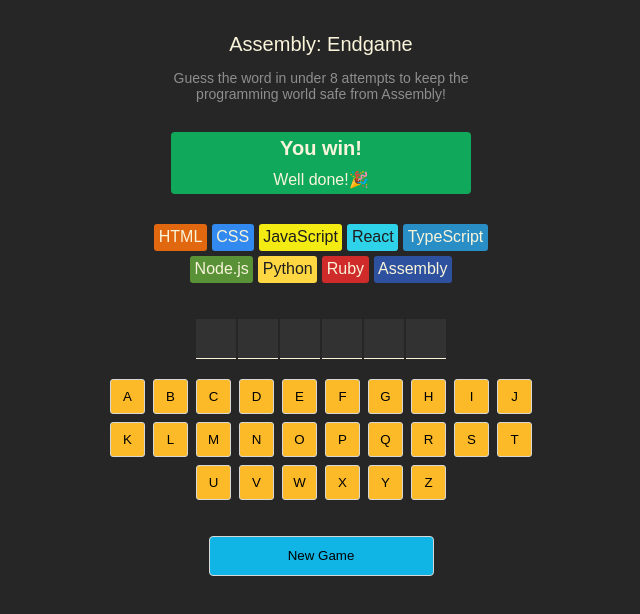
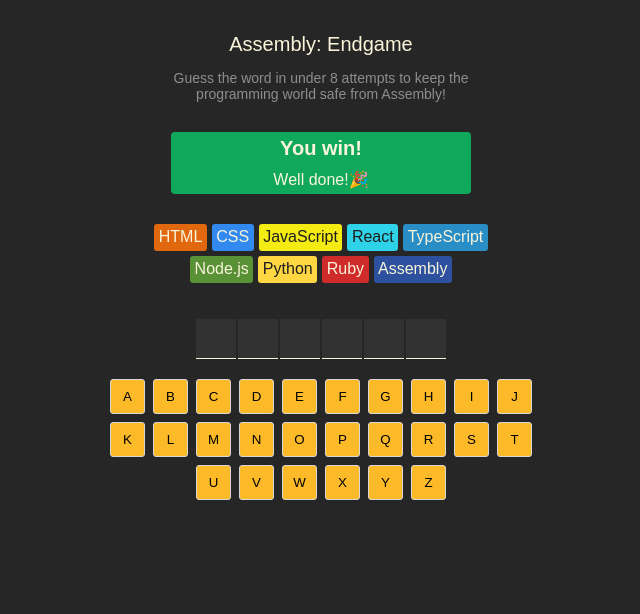
Before and after one commit to kolodziejmateusz/React-kurs-scrimba, a React (Vite) app in the folder Assembly-Endgame-Capstone-Project/: page / in a window 1280 px wide. Shown: the top 614 px of the page, without its empty margins (319-959 px from the left). Built offline with nearby package versions, Linux system fonts and the light colour scheme.

Commit message:
Assembly Endgame - isGameOver

```diff
--- a/Assembly-Endgame-Capstone-Project/src/App.jsx
+++ b/Assembly-Endgame-Capstone-Project/src/App.jsx
@@ -8,12 +8,13 @@ export default function App() {
   /**
    * Goal: Add in the incorrect guesses mechanism to the game
    *
-   * Challenge: When mapping over the languages, determine how
-   * many of them have been "lost" and add the "lost" class if
-   * so.
-   *
-   * Hint: use the wrongGuessCount combined with the index of
-   * the item in the array while inside the languages.map code
+   * Challenge:
+   * 1. Create a variable `isGameOver` which evaluates to `true`
+   *    if the user has guessed incorrectly 8 times. Consider how
+   *    we might make this more dynamic if we were ever to add or
+   *    remove languages from the languages array.
+   * 2. Conditionally render the New Game button only if the game
+   *    is over.
    */
 
   // State values
@@ -25,6 +26,12 @@ export default function App() {
     (letter) => !currentWord.includes(letter)
   ).length;
   console.log(wrongGuessCount);
+
+  const isGameWon = currentWord
+    .split("")
+    .every((letter) => guessedLetters.includes(letter));
+  const isGameLost = wrongGuessCount >= languageArr.length - 1;
+  const isGameOver = isGameWon || isGameLost;
 
   // Static values
   const alphabet = "abcdefghijklmnopqrstuvwxyz";
@@ -89,7 +96,7 @@ export default function App() {
       </section>
       <section className="word">{letterElements}</section>
       <section className="keyboard">{keyboardElements}</section>
-      <button className="new-game">New Game</button>
+      {isGameOver && <button className="new-game">New Game</button>}
     </main>
   );
 }
```
